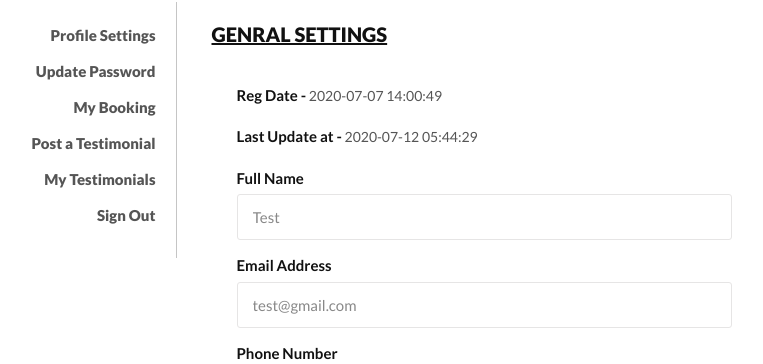
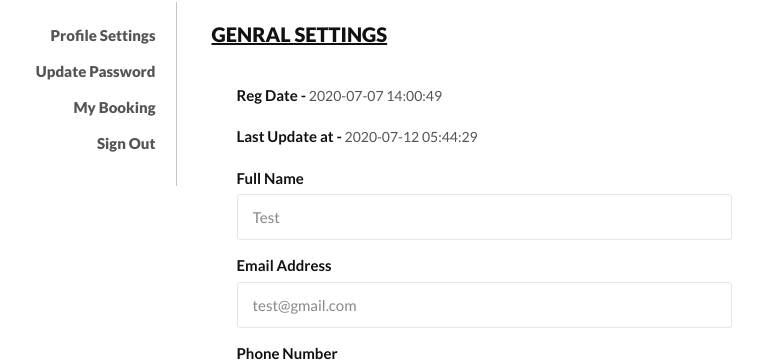
Before and after one commit to Shaifuddin70/car-rental, a PHP site: page /profile.php in a window 1280 px wide. Shown: the part 616-980 px from the top of the page, without its empty margins (156-919 px from the left). Run offline with PHP 8.4, Linux system fonts and the light colour scheme; a user stored in the database is signed in; data comes from the database, SQL or seed files in the repository; data that the repository does not hold is empty.

Commit message:
final check

```diff
--- a/includes/header.php
+++ b/includes/header.php
@@ -47,8 +47,6 @@
                   <li><a href="profile.php">Profile Settings</a></li>
                   <li><a href="update-password.php">Update Password</a></li>
                   <li><a href="my-booking.php">My Booking</a></li>
-                  <li><a href="post-testimonial.php">Post a Testimonial</a></li>
-                  <li><a href="my-testimonials.php">My Testimonial</a></li>
                   <li><a href="logout.php">Sign Out</a></li>
                 <?php } ?>
               </ul>
--- a/includes/sidebar.php
+++ b/includes/sidebar.php
@@ -3,8 +3,6 @@
     <li><a href="profile.php">Profile Settings</a></li>
     <li><a href="update-password.php">Update Password</a></li>
     <li><a href="my-booking.php">My Booking</a></li>
-            <li><a href="post-testimonial.php">Post a Testimonial</a></li>
-               <li><a href="my-testimonials.php">My Testimonials</a></li>
     <li><a href="logout.php">Sign Out</a></li>
   </ul>
 </div>
--- a/profile.php
+++ b/profile.php
@@ -105,8 +105,6 @@ $msg="Profile Updated Successfully";
   <div class="dark-overlay"></div>
 </section>
 <!-- /Page Header-->
-
-
 <?php
 $useremail=$_SESSION['login'];
 $sql = "SELECT * from tblusers where EmailId=:useremail";
```
Lines whose indentation alone changed are shown as unchanged.
